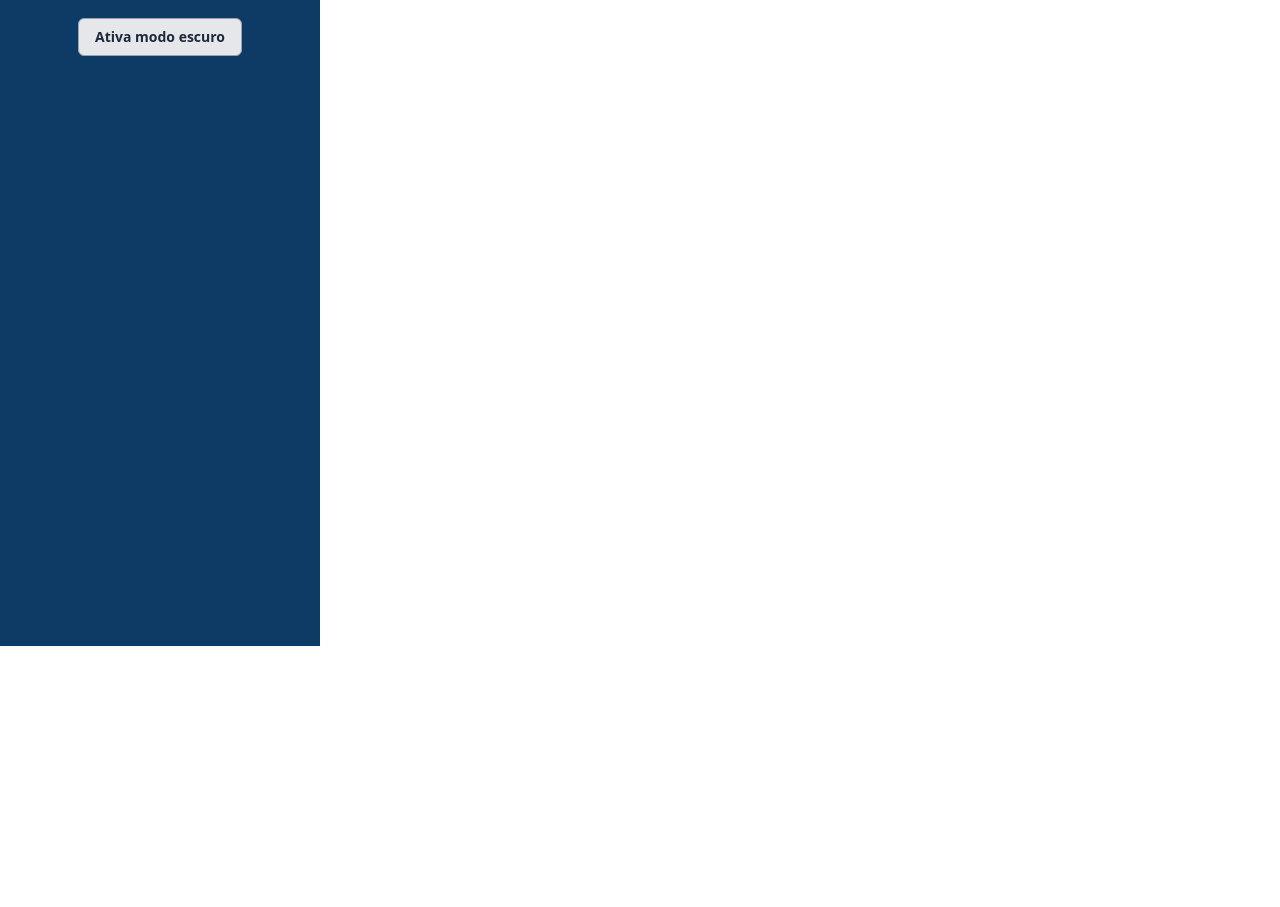
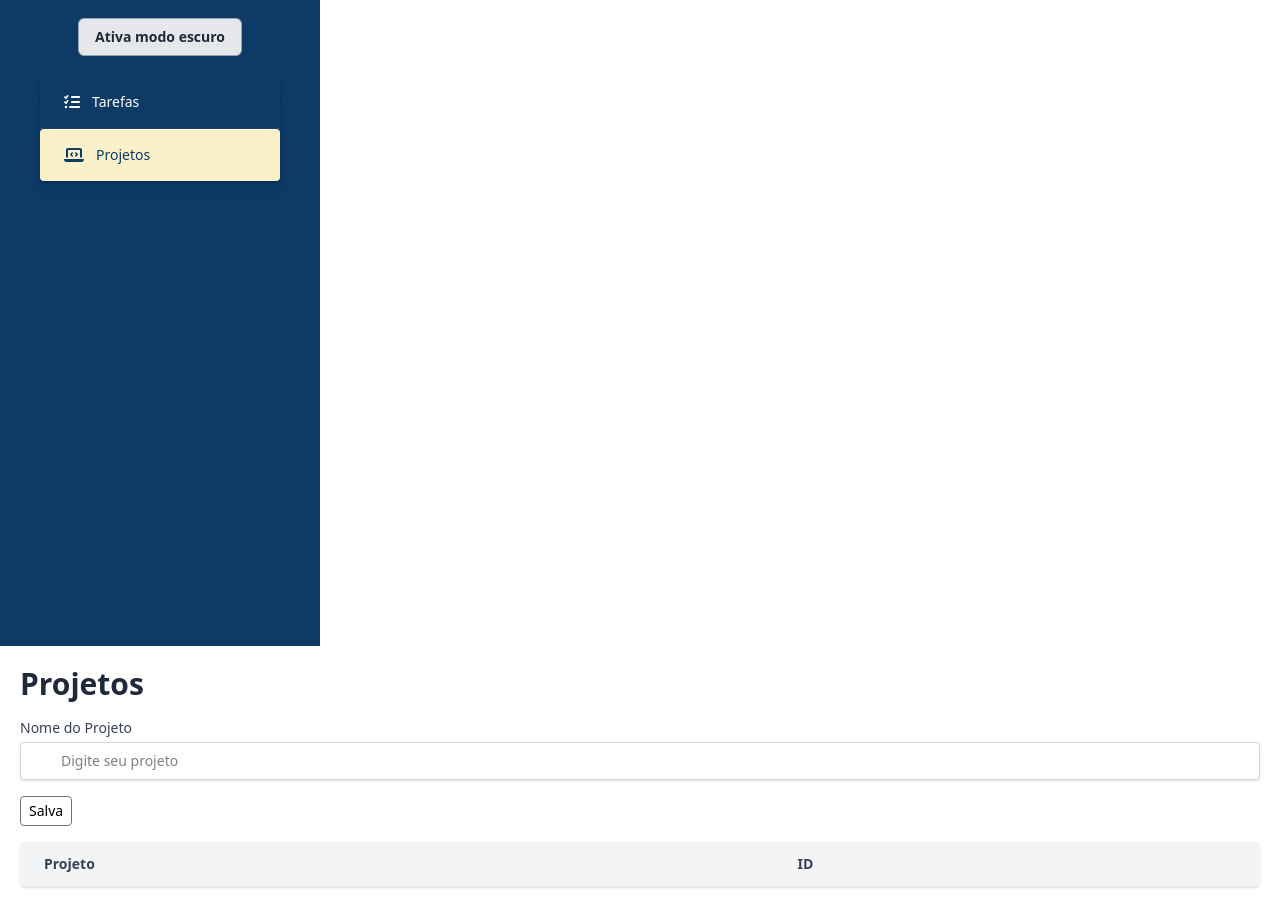
Before and after one commit to BrunoConceica0/Alura-Traker, a Vue app: page /#/projects in a window 1280 px wide. Before the commit this address had no page. Shown: the part 154-1061 px from the top of the page. Before the commit the page ends 800 px from the top, so only its background shows below. Built offline with nearby package versions, Linux system fonts and the light colour scheme.

Commit message:
feat: adiciona estrutura inicial de projetos com formulário e tabela

```diff
--- a/src/components/Sidebar.vue
+++ b/src/components/Sidebar.vue
@@ -10,6 +10,23 @@
     <button @click="toggleDarkMode" class="btnBox btn-toggle-theme">
       {{ isDarkMode }}
     </button>
+
+    <nav class="w-full max-w-md rounded bg-[#0d3b66] shadow-lg text-white">
+      <ul class="flex flex-col divide-y divide-white/10">
+        <li>
+          <router-link :to="{ path: '/' }" class="link">
+            <font-awesome-icon icon="fa-list-check" />
+            <span class="text-sm font-medium">Tarefas</span>
+          </router-link>
+        </li>
+        <li>
+          <router-link :to="{ path: '/projects' }" class="link">
+            <font-awesome-icon icon="fa-laptop-code" />
+            <span class="text-sm font-medium">Projetos</span>
+          </router-link>
+        </li>
+      </ul>
+    </nav>
   </header>
 </template>
 
@@ -20,6 +37,7 @@ export default defineComponent({
   emits: ["theme-changed"],
   setup(_, { emit }) {
     const themeDarkActive = ref(false);
+
     const toggleDarkMode = () => {
       themeDarkActive.value = !themeDarkActive.value;
       emit("theme-changed", themeDarkActive.value);
@@ -27,9 +45,16 @@ export default defineComponent({
     const isDarkMode = computed(() =>
       themeDarkActive.value ? "Desativa modo escuro" : "Ativa modo escuro"
     );
+
     return { toggleDarkMode, isDarkMode, themeDarkActive };
   },
 });
 </script>
 
-<style scoped></style>
+<style scoped>
+.router-link-exact-active {
+  background: #faf0ca;
+  color: #0d3b66;
+  font-weight: semibold;
+}
+</style>
--- /dev/null
+++ b/src/components/Table.vue
@@ -0,0 +1,36 @@
+<template>
+  <div class="table_container">
+    <table class="table_main">
+      <thead class="bg-gray-100">
+        <tr>
+          <th class="table-th">Projeto</th>
+          <th class="table-th">ID</th>
+        </tr>
+      </thead>
+      <tbody class="table-thead">
+        <tr
+          v-for="project in listProjects"
+          :key="project.id"
+          class="hover:bg-gray-50"
+        >
+          <td class="table-td">{{ project.name }}</td>
+          <td class="table-td">{{ project.id }}</td>
+        </tr>
+      </tbody>
+    </table>
+  </div>
+</template>
+
+<script lang="ts">
+import { defineComponent } from "vue";
+import type IProjects from "../interfaces/IProjects";
+export default defineComponent({
+  name: "Table",
+  props: {
+    listProjects: {
+      type: Array as () => IProjects[],
+      required: true,
+    },
+  },
+});
+</script>
--- /dev/null
+++ b/src/interfaces/IProjects.ts
@@ -0,0 +1,4 @@
+export default interface IProjects {
+  id: string;
+  name: string;
+}
--- a/src/main.ts
+++ b/src/main.ts
@@ -5,11 +5,21 @@ import router from "./router";
 
 // FontAwesome
 import { library } from "@fortawesome/fontawesome-svg-core";
-import { faStop, faPlay } from "@fortawesome/free-solid-svg-icons";
+import {
+  faStop,
+  faPlay,
+  faListCheck,
+  faLaptopCode,
+} from "@fortawesome/free-solid-svg-icons";
 import { FontAwesomeIcon } from "@fortawesome/vue-fontawesome";
 
 // Adicionando ícones individuais à biblioteca
-library.add(faStop as any, faPlay as any);
+library.add(
+  faStop as any,
+  faPlay as any,
+  faListCheck as any,
+  faLaptopCode as any
+);
 
 // Registrando o componente global
 createApp(App)
--- a/src/router/index.ts
+++ b/src/router/index.ts
@@ -5,6 +5,11 @@ const routes = [
     path: "/",
     name: "Tasks",
     component: () => import("./views/Tasks.vue"),
+  },
+  {
+    path: "/projects",
+    name: "Projects",
+    component: () => import("./views/Projects.vue"),
   },
 ];
 
--- /dev/null
+++ b/src/router/views/Projects.vue
@@ -0,0 +1,53 @@
+<template>
+  <section class="container p-[1.25rem]">
+    <h1 class="title">Projetos</h1>
+    <form @submit.prevent="salveProject">
+      <div class="mb-4 relative">
+        <label for="nomeProject" id="nomeProject" class="project-label">
+          Nome do Projeto
+        </label>
+        <input
+          type="text"
+          id="nomeProject"
+          v-model="nameProject"
+          placeholder="Digite seu projeto"
+          class="project-input"
+        />
+      </div>
+      <div class="mb-4 relative">
+        <button type="submit" class="btnBox">Salva</button>
+      </div>
+    </form>
+    <Table :listProjects="listProjects" />
+  </section>
+</template>
+
+<script lang="ts">
+import { defineComponent, ref } from "vue";
+import Table from "../../components/Table.vue";
+import type IProjects from "../../interfaces/IProjects";
+export default defineComponent({
+  name: "Projects",
+  components: { Table },
+
+  setup() {
+    const nameProject = ref("");
+    // Lista de projetos
+    const listProjects = ref<IProjects[]>([]);
+
+    const salveProject = () => {
+      const project: IProjects = {
+        id: new Date().toISOString(),
+        name: nameProject.value,
+      };
+      console.log("Projeto salvo:", project);
+      nameProject.value = "";
+      // Adiciona o projeto à lista
+      listProjects.value.push(project);
+      return project;
+    };
+
+    return { nameProject, salveProject, listProjects };
+  },
+});
+</script>
--- a/src/router/views/Tasks.vue
+++ b/src/router/views/Tasks.vue
@@ -1,5 +1,5 @@
 <template>
-  <div class="flex flex-col w-3/4 h-min">
+  <div class="container">
     <Form @isSalveTask="salveTask" />
     <div v-if="listTasks.length">
       <TasksItems
--- a/src/style.css
+++ b/src/style.css
@@ -5,28 +5,74 @@
 }
 
 @layer components {
+  .title {
+    @apply text-3xl font-bold text-gray-800 mb-4;
+  }
+
+  .container {
+    @apply flex flex-col w-3/4 p-4;
+  }
+
   .header {
-    @apply bg-[var(--color-bg)] h-full w-full md:p-[2.5rem] md:h-auto flex flex-col items-center;
+    @apply bg-[var(--color-bg)] w-full h-full md:p-10 md:h-auto flex flex-col items-center;
   }
+
   .box {
     @apply flex shadow w-full rounded border-b-4 py-6 px-2 border-gray-200;
   }
+
   .btnBox {
     @apply text-sm border border-gray-500 rounded px-2 py-1 cursor-pointer flex items-center space-x-2 active:scale-95 transition-all duration-200 justify-center;
   }
+
   .input-tasks {
     @apply w-full text-sm placeholder-gray-400 border border-gray-300 rounded-md px-3 py-2 focus:outline-none focus:ring-1 focus:ring-gray-900 focus:border-gray-700;
   }
+
   .task {
-    @apply font-bold bg-[#faf0ca] w-auto rounded-md m-[1.25rem];
+    @apply font-bold bg-[#faf0ca] w-auto rounded-md m-5;
   }
+
   .stopwatchText {
     @apply text-sm text-gray-700 mx-4;
   }
+
   .btn-toggle-theme {
-    @apply text-sm px-4 py-2 m-5 rounded-md font-semibold cursor-pointer
-           bg-gray-200 text-gray-800 border border-gray-400
-           hover:bg-gray-300 transition-all duration-200;
+    @apply text-sm px-4 py-2 m-5 rounded-md font-semibold cursor-pointer bg-gray-200 text-gray-800 border border-gray-400 hover:bg-gray-300 transition-all duration-200;
+  }
+
+  .link {
+    @apply flex items-center gap-3 px-6 py-4 transition hover:bg-[#145ea8] text-white rounded shadow-sm border-[#252f38];
+  }
+
+  /* Project */
+  .project-input {
+    @apply w-full rounded border border-gray-300 px-10 py-2 text-sm shadow-sm focus:border-blue-500 focus:ring focus:ring-blue-200;
+  }
+
+  .project-label {
+    @apply block text-sm font-medium text-gray-700 mb-1;
+  }
+
+  /* table */
+  .table_container {
+    @apply overflow-x-auto rounded shadow;
+  }
+
+  .table_main {
+    @apply min-w-full divide-y divide-gray-200;
+  }
+
+  .table-thead {
+    @apply divide-y divide-gray-100 bg-white;
+  }
+
+  .table-th {
+    @apply px-6 py-3 text-left text-sm font-semibold text-gray-700;
+  }
+
+  .table-td {
+    @apply px-6 py-4 text-sm text-gray-800;
   }
 
   /* Tema escuro */
@@ -49,10 +95,36 @@
   .theme-dark .input-tasks {
     @apply bg-gray-800 border-gray-600 text-white placeholder-gray-300 focus:ring-white focus:border-white;
   }
+
   .theme-dark .btn-toggle-theme {
-    @apply dark:bg-gray-700 dark:text-white dark:border-gray-500 dark:hover:bg-gray-600;
+    @apply bg-gray-700 text-white border-gray-500 hover:bg-gray-600;
   }
+
   .theme-dark .stopwatchText {
     @apply text-white transition duration-200 ease-in-out;
   }
+
+  .theme-dark .project-input {
+    @apply bg-gray-800 text-white border-gray-600 placeholder-gray-400;
+  }
+
+  .theme-dark .project-label {
+    @apply text-gray-300;
+  }
+
+  .theme-dark table {
+    @apply bg-gray-800 text-white;
+  }
+
+  .theme-dark thead {
+    @apply bg-gray-700;
+  }
+
+  .theme-dark tbody tr:hover {
+    @apply bg-gray-600;
+  }
+
+  .theme-dark .title {
+    @apply text-white;
+  }
 }
```
